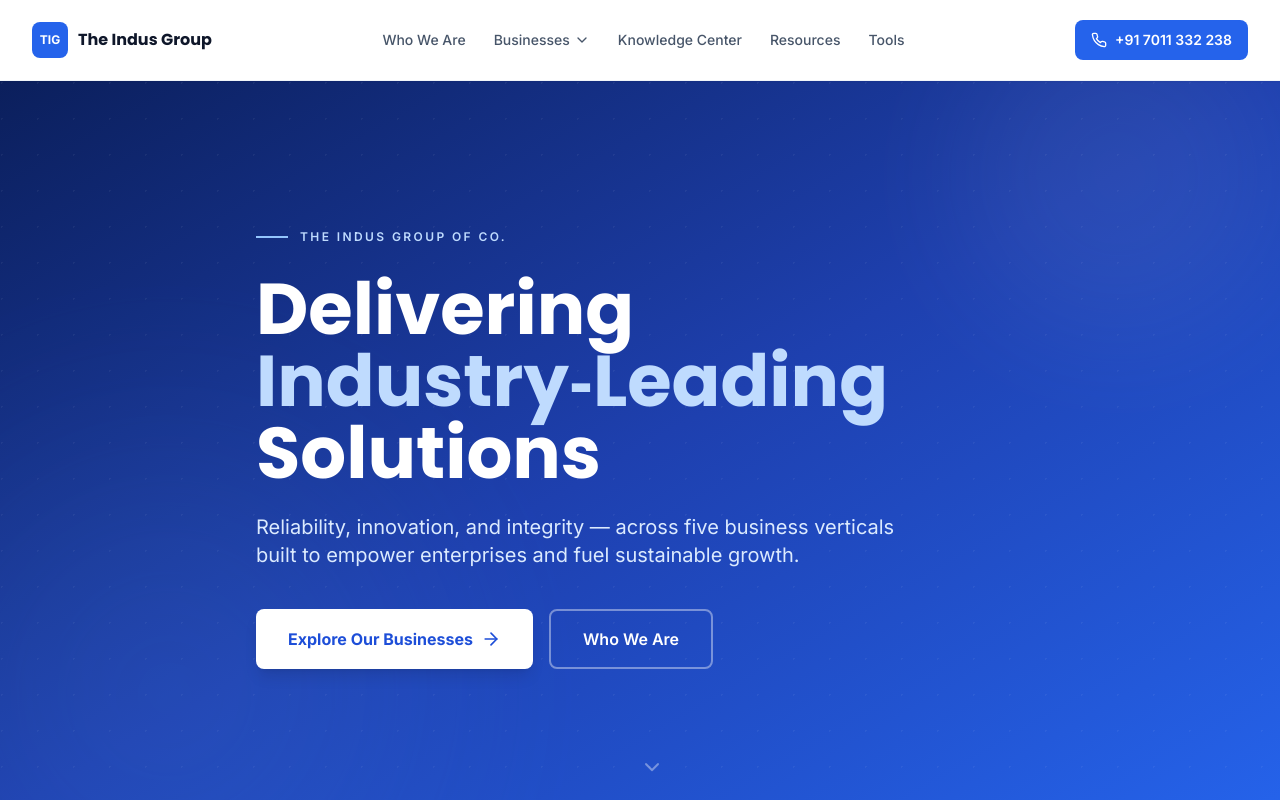
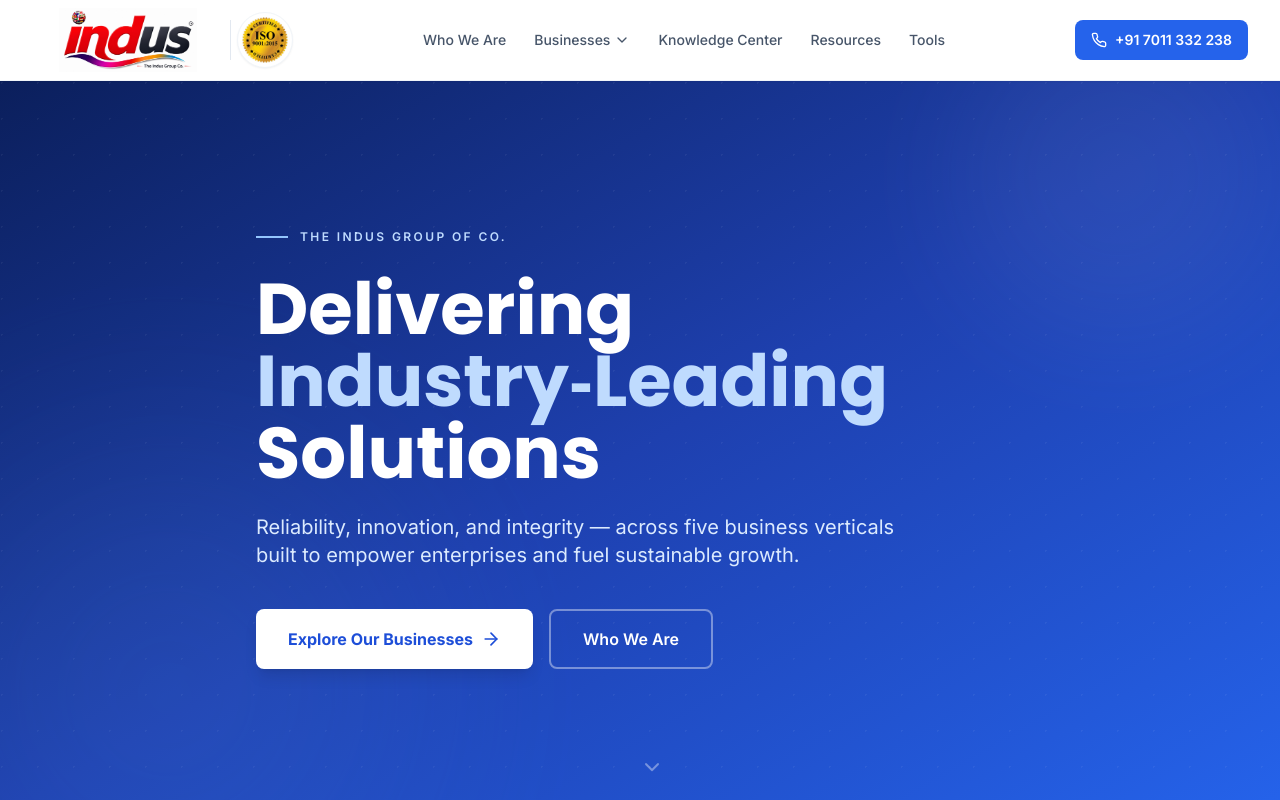
Before and after one commit to Abhishek6122008/indus-website, a Next.js app: page / in a window 1280 px wide. Shown: the top 800 px of the page. Built offline with nearby package versions, Linux system fonts and the light colour scheme.

Commit message:
feat(header): integrate official graphic logo and framed ISO badge

```diff
--- a/src/components/layout/Header/index.jsx
+++ b/src/components/layout/Header/index.jsx
@@ -2,6 +2,7 @@
 
 import { useState } from 'react'
 import Link from 'next/link'
+import Image from 'next/image'
 import { Menu, X, ChevronDown, Phone } from 'lucide-react'
 import { cn } from '@/lib/utils'
 
@@ -31,14 +32,32 @@ export function Header() {
       <div className="max-w-7xl mx-auto px-4 sm:px-6 lg:px-8">
         <div className="flex items-center justify-between h-16 md:h-20">
 
-          {/* Logo */}
-          <Link href="/" className="flex items-center gap-2.5 shrink-0">
-            <div className="w-9 h-9 bg-blue-600 rounded-lg flex items-center justify-center">
-              <span className="text-white text-xs font-bold">TIG</span>
+          {/* Logo Container Block */}
+          <Link href="/" className="flex items-center gap-1.5 shrink-0 group">
+
+            <div className="relative h-12 w-40 md:h-16 md:w-48 flex items-center mix-blend-multiply transition-all">
+              <Image
+                src="/images/indus-logo.jpeg"
+                alt="The Indus Group Logo"
+                fill
+                sizes="(max-w-768px) 160px, 192px"
+                className="object-contain"
+                priority
+              />
             </div>
-            <span className="text-base font-bold font-heading text-slate-900 hidden sm:block">
-              The Indus Group
-            </span>
+
+            <div className="h-10 w-[1px] bg-slate-200 hidden sm:block" />
+
+            <div className="relative w-12 h-12 md:w-14 md:h-14 flex items-center justify-center bg-white border border-slate-100 rounded-full overflow-hidden shadow-sm shrink-0 p-1">
+              <Image
+                src="/images/iso-certified.jpeg"
+                alt="ISO 9001:2015 Certified"
+                width={56}
+                height={56}
+                className="object-contain w-full h-full rounded-full"
+                priority
+              />
+            </div>
           </Link>
 
           {/* Desktop Nav */}
@@ -143,7 +162,7 @@ export function Header() {
                   className="block px-3 py-2 text-sm font-medium text-slate-600 hover:text-blue-600 rounded-md hover:bg-blue-50 transition-colors"
                   onClick={() => setMobileOpen(false)}
                 >
-                  {link.label}
+                  {item.label}
                 </Link>
               )
             )}
```
Also changed, not shown: public/images/indus-logo.jpeg (added), public/images/iso-certified.jpeg (added).
